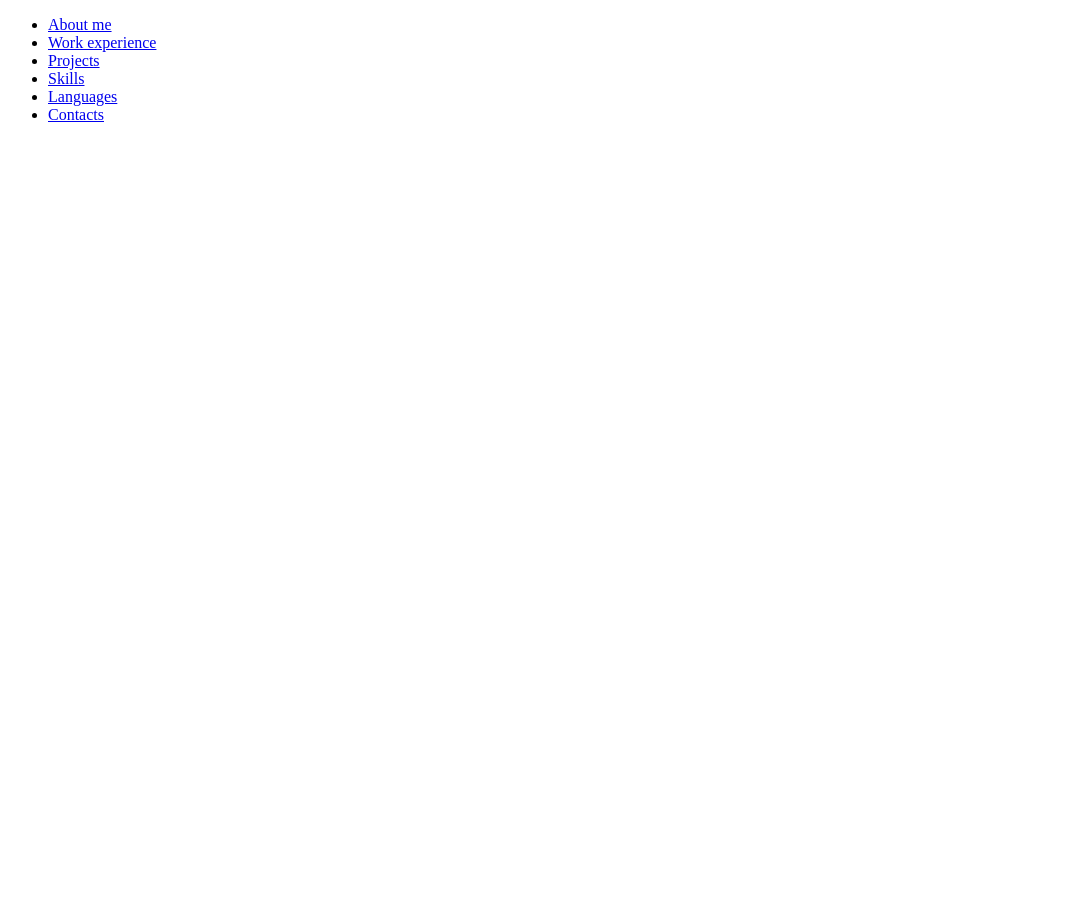
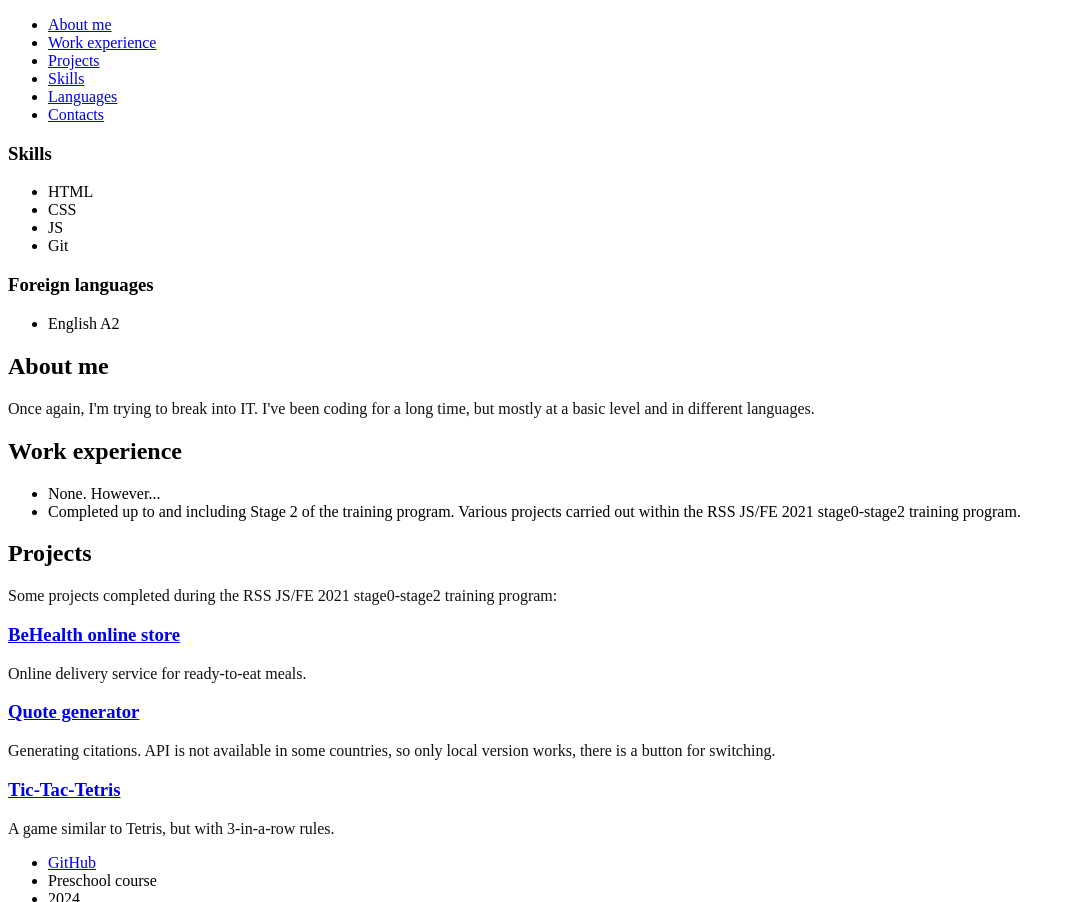
Before and after one commit to alre4/rsschool-cv, a plain HTML site: page index.html in a window 1280 px wide. Shown: the top 902 px of the page, without its empty margins (0-1075 px from the left). Before the commit the page ends 800 px from the top, so only its background shows below. Drawn offline with Linux system fonts and the light colour scheme.

Commit message:
feat: fill main page content

```diff
--- a/index.html
+++ b/index.html
@@ -25,27 +25,66 @@
     <div class="container">
         <aside>
             <section id="skills">
+                <h3>Skills</h3>
+                <ul>
+                    <li>HTML</li>
+                    <li>CSS</li>
+                    <li>JS</li>
+                    <li>Git</li>
+                </ul>
             </section>
 
             <section id="languages">
-            </section>
-
-            <section id="contacts">
+                <h3>Foreign languages</h3>
+                <ul>
+                    <li>English A2</li>
+                </ul>
             </section>
         </aside>
 
         <main>
             <section id="about">
+                <h2>About me</h2>
+                <p>Once again, I'm trying to break into IT. I've been coding for a long time, but mostly at a basic level and in different languages.</p>
             </section>
 
             <section id="work-experience">
+                <h2>Work experience</h2>
+                <ul>
+                    <li>None. However...</li>
+                    <li>Completed up to and including Stage 2 of the training program. Various projects carried out within the RSS JS/FE 2021 stage0-stage2 training program.</li>
+                </ul>
             </section>
 
             <section id="projects">
+                <h2>Projects</h2>
+                <p>Some projects completed during the RSS JS/FE 2021 stage0-stage2 training program:</p>
+
+                <article>
+                    <h3><a href="https://rolling-scopes-school.github.io/alexpalx-JSFE2022Q1/online-store/" target="_blank">BeHealth online store</a></h3>
+                    <p>Online delivery service for ready-to-eat meals.</p>
+                </article>
+
+                <article>
+                    <h3><a href="https://alexpalx.github.io/rss-stage0-projects/random-jokes/" target="_blank">Quote generator</a></h3>
+                    <p>Generating citations. API is not available in some countries, so only local version works, there is a button for switching.</p>
+                </article>
+
+                <article>
+                    <h3><a href="https://alexpalx.github.io/rss-stage0-projects/random-game/" target="_blank">Tic-Tac-Tetris</a></h3>
+                    <p>A game similar to Tetris, but with 3-in-a-row rules.</p>
+                </article>
             </section>
         </main>
 
-        <footer></footer>
+        <footer>
+            <ul class="footer-items">
+                <li><a href="https://github.com/alre4">GitHub</a></li>
+                <li>Preschool course</li>
+                <li>2024</li>
+                <li><img src="" alt="RS School logo"></li>
+            </ul>
+        </footer>
     </div>
 </body>
 
```
